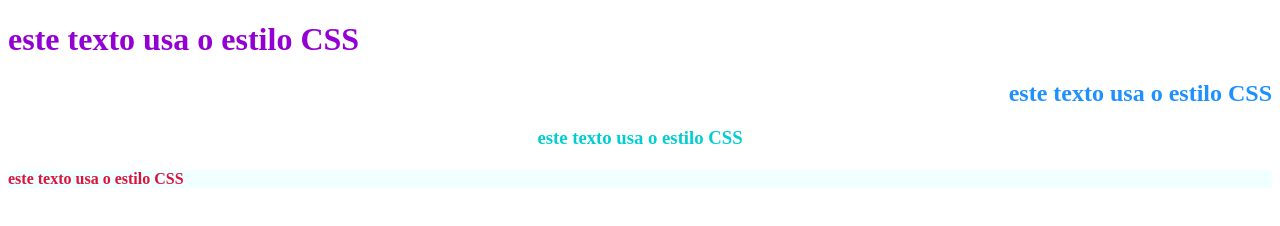
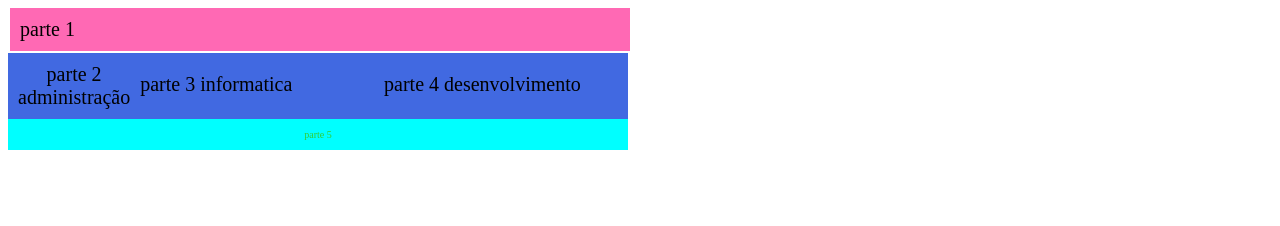
Before and after one commit to Lisferath/internet, a plain HTML site: page principal.html in a window 1280 px wide. Drawn offline with Linux system fonts and the light colour scheme.

Commit message:
Add files via upload

```diff
--- /dev/null
+++ b/estilo3.css
@@ -0,0 +1,22 @@
+
+.cabecalho {
+    width:600px;
+padding:10px ;
+background-color: hotpink;
+font-size: 20px;
+margin: 2px;}
+
+.corpo1 {width:600px;
+padding:10px ;
+background-color:royalblue;
+font-size: 20px;
+text-align:center;
+display:flex;
+}
+.rodape {width:600px;
+padding:10px ;
+background-color:aqua;
+font-size:10px;
+text-align:center;
+color:limegreen;
+}
--- a/principal.html
+++ b/principal.html
@@ -1,19 +1,22 @@
+
+
   <!DOCTYPE html>
-
   <html lang="pt-br">
-
 <head>
 <title> Página CSS</title>
 <meta charset="utf-8">
-         <link rel="stylesheet" type="text/CSS" href="estilo.css">
-        </head>
+<link rel="stylesheet" type="text/CSS" href="estilo3.css">
+
+
     <body>
+     <div class="cabecalho">parte 1</div>
+     <div class="corpo1">parte 2 administração
+     <div class="corpo1">parte 3  informatica </div>
+     <div class="corpo1">parte 4  desenvolvimento </div> </div>
 
-            <h1>este texto usa o estilo CSS</h1>
-            <h2>este texto usa o estilo CSS</h2>
-            <h3>este texto usa o estilo CSS</h3>
-            <h4>este texto usa o estilo CSS</h4>
+
+     <div class="rodape">parte 5 </div>
 
 
 </body>
-        </html>
+</head>
```
Lines whose indentation alone changed are shown as unchanged.
